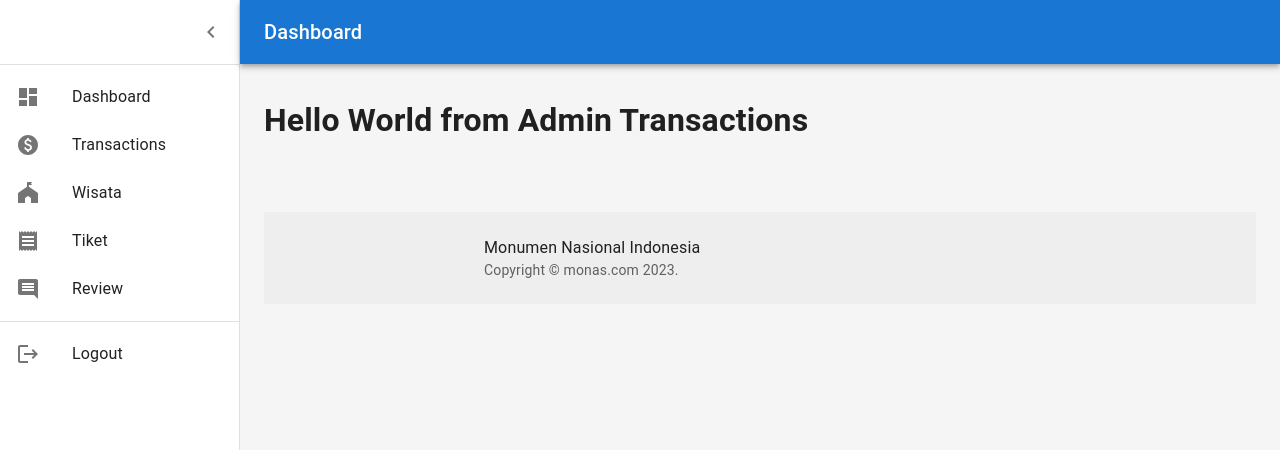
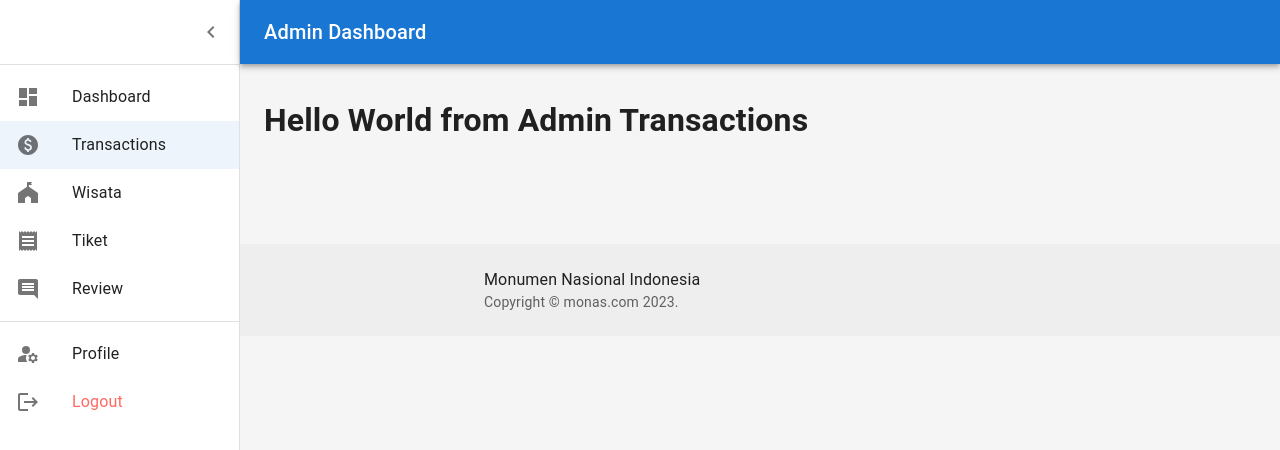
Before and after one commit to sonymuhamad/monas-eticket, a Next.js app: page /admin/dashboard/transactions in a window 1280 px wide. Shown: the top 450 px of the page. Built offline with nearby package versions, Linux system fonts and the light colour scheme.

Commit message:
✨Fixing layout admin

```diff
--- a/src/components/admin/layout.tsx
+++ b/src/components/admin/layout.tsx
@@ -1,13 +1,15 @@
-import { Box, Toolbar, List, Typography, Divider, Container, ListItemButton, ListItemIcon, ListItemText } from "@mui/material"
-import { useState } from "react"
+import { Box, Toolbar, List, Typography, Divider, Container, ListItemButton, ListItemIcon, ListItemText, } from "@mui/material"
+import React, { useState } from "react"
 
 import { IconButton } from "@mui/material"
-import { Menu, Dashboard, ChevronLeft, Logout, Receipt, Paid, Festival, Comment } from "@mui/icons-material"
+import { ChevronLeft, Logout, ChevronRight, ManageAccounts } from "@mui/icons-material"
+import { useRouter } from "next/router"
 import Link from "next/link"
-import { useRouter } from "next/router"
 import Footer from "../footer"
 import CustomAppBar from "./custom_bar"
 import CustomDrawer from "./custom_drawer"
+import MainListItems from "./list-item"
+
 
 interface LayoutAdminProps {
     children: React.ReactElement
@@ -16,6 +18,7 @@ interface LayoutAdminProps {
 const LayoutAdmin = (props: LayoutAdminProps) => {
 
     const router = useRouter()
+    const { pathname } = router
     const [open, setOpen] = useState(true)
     const toogleDrawer = () => {
         setOpen(prev => !prev)
@@ -26,78 +29,13 @@ const LayoutAdmin = (props: LayoutAdminProps) => {
         router.replace({
             pathname: '/admin',
             query: {
-                logout: true
+                message: 'Logout Success',
+                type: 'success'
             }
         })
     }
 
 
-    const mainListItems = (
-        <>
-            <Link
-                href={'/admin/dashboard'}
-            >
-                <ListItemButton>
-                    <ListItemIcon>
-                        <Dashboard />
-                    </ListItemIcon>
-
-                    <ListItemText primary="Dashboard" />
-                </ListItemButton>
-            </Link>
-
-            <Link
-                href={'/admin/dashboard/transactions'}
-            >
-                <ListItemButton>
-                    <ListItemIcon>
-                        <Paid />
-                    </ListItemIcon>
-
-                    <ListItemText primary="Transactions" />
-                </ListItemButton>
-            </Link>
-
-            <Link
-                href={'/admin/dashboard/places'}>
-                <ListItemButton>
-
-                    <ListItemIcon>
-                        <Festival />
-                    </ListItemIcon>
-
-                    <ListItemText primary="Wisata" />
-
-                </ListItemButton>
-            </Link>
-
-            <Link
-                href={'/admin/dashboard/tickets'}
-            >
-                <ListItemButton>
-                    <ListItemIcon>
-                        <Receipt />
-                    </ListItemIcon>
-
-                    <ListItemText primary="Tiket" />
-                </ListItemButton>
-            </Link>
-
-            <Link
-                href={'/admin/dashboard/reviews'}
-            >
-                <ListItemButton >
-                    <ListItemIcon>
-                        <Comment />
-                    </ListItemIcon>
-
-                    <ListItemText primary="Review" />
-
-                </ListItemButton>
-            </Link>
-
-        </>
-    )
 
     return (
         <>
@@ -127,7 +65,7 @@ const LayoutAdmin = (props: LayoutAdminProps) => {
                                 ...(open && { display: 'none' })
                             }}
                         >
-                            <Menu />
+                            <ChevronRight />
                         </IconButton>
                         <Typography
                             component="h1"
@@ -136,7 +74,7 @@ const LayoutAdmin = (props: LayoutAdminProps) => {
                             noWrap
                             sx={{ flexGrow: 1 }}
                         >
-                            Dashboard
+                            Admin Dashboard
                         </Typography>
                     </Toolbar>
 
@@ -158,11 +96,31 @@ const LayoutAdmin = (props: LayoutAdminProps) => {
                     <Divider />
 
                     <List component="nav">
-                        {mainListItems}
+                        <MainListItems
+                            pathname={pathname}
+                        />
+
                         <Divider sx={{ my: 1 }} />
+                        <Link
+                            href={'/admin/dashboard/profile'}
+                        >
+                            <ListItemButton
+                                selected={/\/admin\/dashboard\/profile/.test(pathname)}
+                            >
+                                <ListItemIcon>
+                                    <ManageAccounts />
+                                </ListItemIcon>
+
+                                <ListItemText primary="Profile" />
+                            </ListItemButton>
+                        </Link>
+
 
                         <ListItemButton
                             onClick={handleClickLogoutButton}
+                            sx={{
+                                color: '#ff6961'
+                            }}
                         >
                             <ListItemIcon>
                                 <Logout />
@@ -194,9 +152,9 @@ const LayoutAdmin = (props: LayoutAdminProps) => {
 
                         {props.children}
 
-                        <Footer />
 
                     </Container>
+                    <Footer />
 
                 </Box>
             </Box>
--- /dev/null
+++ b/src/components/admin/list-item.tsx
@@ -0,0 +1,90 @@
+import Link from "next/link"
+import { ListItemButton, ListItemIcon, ListItemText } from "@mui/material"
+import { Dashboard, Paid, Festival, Receipt, Comment } from "@mui/icons-material"
+import React from "react"
+
+type Path = {
+    pathname: string
+}
+
+const MainListItems = ({ pathname }: Path) => {
+
+    return (
+        <>
+            <Link
+                href={'/admin/dashboard'}
+            >
+                <ListItemButton
+                    selected={/\/admin\/dashboard\/*$/.test(pathname)}
+                >
+                    <ListItemIcon>
+                        <Dashboard />
+                    </ListItemIcon>
+
+                    <ListItemText primary="Dashboard" />
+                </ListItemButton>
+            </Link>
+
+            <Link
+                href={'/admin/dashboard/transactions'}
+            >
+                <ListItemButton
+                    selected={/\/admin\/dashboard\/transactions/.test(pathname)}
+                >
+                    <ListItemIcon>
+                        <Paid />
+                    </ListItemIcon>
+
+                    <ListItemText primary="Transactions" />
+                </ListItemButton>
+            </Link>
+
+            <Link
+                href={'/admin/dashboard/places'}>
+                <ListItemButton
+                    selected={/\/admin\/dashboard\/places/.test(pathname)}
+                >
+
+                    <ListItemIcon>
+                        <Festival />
+                    </ListItemIcon>
+
+                    <ListItemText primary="Wisata" />
+
+                </ListItemButton>
+            </Link>
+
+            <Link
+                href={'/admin/dashboard/tickets'}
+            >
+                <ListItemButton
+                    selected={/\/admin\/dashboard\/tickets/.test(pathname)}
+                >
+                    <ListItemIcon>
+                        <Receipt />
+                    </ListItemIcon>
+
+                    <ListItemText primary="Tiket" />
+                </ListItemButton>
+            </Link>
+
+            <Link
+                href={'/admin/dashboard/reviews'}
+            >
+                <ListItemButton
+                    selected={/\/admin\/dashboard\/reviews/.test(pathname)}
+                >
+                    <ListItemIcon>
+                        <Comment />
+                    </ListItemIcon>
+
+                    <ListItemText primary="Review" />
+
+                </ListItemButton>
+            </Link>
+        </>
+    )
+
+}
+
+export default MainListItems
--- /dev/null
+++ b/src/external/index.ts
@@ -0,0 +1,6 @@
+
+
+
+import { getEmailTemplate } from "./email-template";
+
+export { getEmailTemplate }
```
